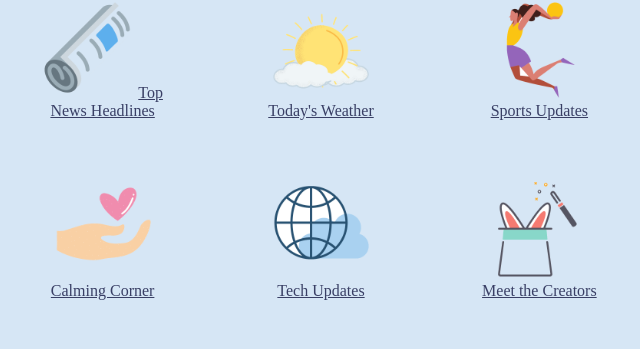
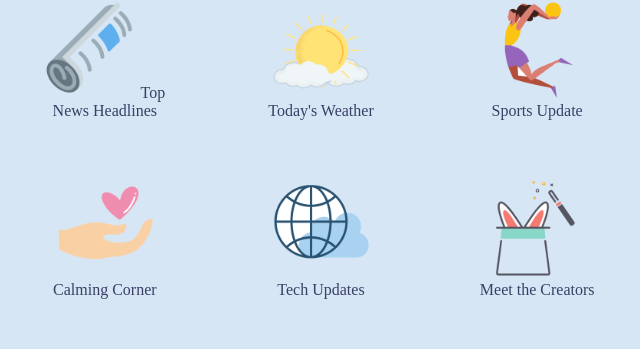
Before and after one commit to jadawoody/NewsRoomApp, a React (Create React App) app: page /HomePage in a window 1280 px wide. Shown: the part 322-671 px from the top of the page, without its empty margins (287-927 px from the left). Built offline with nearby package versions, Linux system fonts and the light colour scheme; no server answers.

Commit message:
clickable icons

```diff
--- a/src/Components/Home.js
+++ b/src/Components/Home.js
@@ -1,6 +1,6 @@
 import React from "react";
 import { Link } from "react-router-dom";
-import OurLogo from '../images/OURLOGO$.png'
+import OurLogo from "../images/OURLOGO$.png";
 import News from "../images/newstrans.png";
 import Sun from "../images/suntrans.png";
 import Sports from "../images/sportstrans.png";
@@ -21,30 +21,45 @@ function Home(props) {
           <img src={OurLogo} alt="our news logo" className="homelogo"></img>
           <div className="row1">
             <div className="grid-item">
-              <img className="logo" src={News}></img>
-              <Link to={`/NewsPage`}>Top News Headlines</Link>
+              <Link to={`/NewsPage`}>
+                <img className="logo" src={News} />
+              </Link>
+              <span>Top News Headlines</span>
             </div>
             <div className="grid-item">
-              <img className="logo" src={Sun}></img>
-              <Link to={`/WeatherPage`}>Today's Weather</Link>
+              <Link to={`/WeatherPage`}>
+                {" "}
+                <img className="logo" src={Sun} />
+              </Link>
+              <span>Today's Weather</span>
             </div>
+
             <div className="grid-item">
-              <img className="logo" src={Sports}></img>
-              <Link to={`/SportsPage`}>Sports Updates</Link>
+              <Link to={`/SportsPage`}>
+                {" "}
+                <img className="logo" src={Sports} />
+              </Link>
+              <span>Sports Update</span>
             </div>
           </div>
           <div className="row2">
             <div className="grid-item">
-              <img className="logo" src={Calm}></img>
-              <Link to={`/CalmPage`}>Calming Corner</Link>
+              <Link to={`/CalmPage`}>
+                <img className="logo" src={Calm} />
+              </Link>
+              <span>Calming Corner</span>
             </div>
             <div className="grid-item">
-              <img className="logo" src={Tech}></img>
-              <Link to={`/TechPage`}>Tech Updates</Link>
+              <Link to={`/TechPage`}>
+                <img className="logo" src={Tech} />
+              </Link>
+              <span>Tech Updates</span>
             </div>
             <div className="grid-item">
-              <img className="logo" src={Creators}></img>
-              <Link to={`/CreatorPage`}>Meet the Creators</Link>
+              <Link to={`/CreatorPage`}>
+                <img className="logo" src={Creators} />
+              </Link>
+              <span>Meet the Creators</span>
             </div>
           </div>
         </nav>
```
